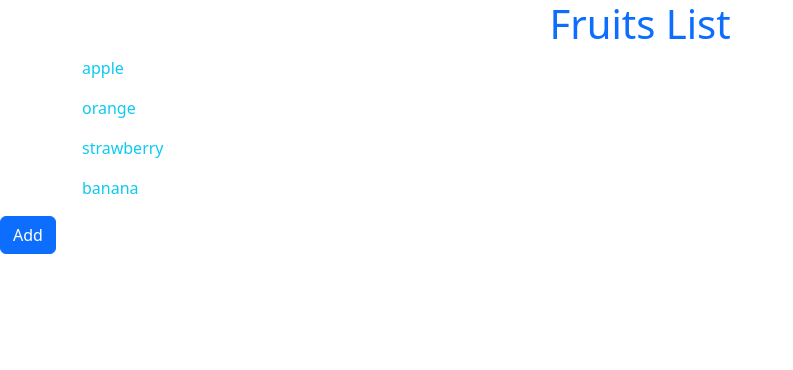
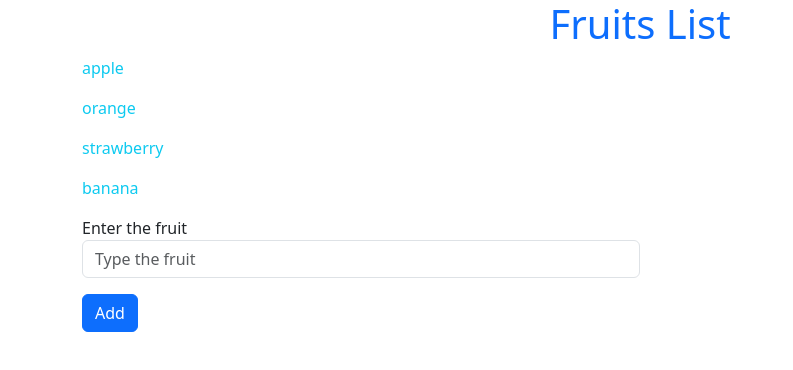
Before and after one commit to Reshmaasokan/my-vite-project, a React (Vite) app: page / in a window 1280 px wide. Shown: the top 370 px of the page, without its empty margins (0-793 px from the left). Built offline with nearby package versions, Linux system fonts and the light colour scheme.

Commit message:
add list

```diff
--- a/src/pages/Simple_loop/MainPage.jsx
+++ b/src/pages/Simple_loop/MainPage.jsx
@@ -4,26 +4,60 @@ export default function MainPage(){
 
   const[fruit,setFruit]=useState(['apple','orange','strawberry','banana'])
 
-  return(
+  const [newfruit,setNewfruit]=useState(" ")
+
+  const handlechange=(e)=>{
+        e.preventDefault()
+        const fieldName=e.target.name
+        const fieldValue=e.target.value
+        setNewfruit({
+         [fieldName]:fieldValue
+        }
+        )
+
+  }
+
+  const addfruit=()=>{
+    setFruit({
+      ...fruit
+      [newfruit]
+    })
+    setNewfruit("")
+  }
+
+  return (
     <>
+      <div className="text-center text-primary h1">Fruits List</div>
 
-    <div className="text-center text-primary h1">Fruits List</div>
+      <div className="container text-info">
+        {fruit.map((value, index) => {
+          return <p key={index}>{value}</p>;
+        })}
+      </div>
 
-    <div className="container text-info">{fruit.map((value,index)=>{
-      return(
-        <p key={index}>{value}</p>
-      )
-      })}
+      <div>
 
-    </div>
+        <div className="container">
+          <span><label className="label-form">Enter the fruit</label></span>
+          <span><input
+            type="text"
+            className="form-control w-50"
+            name="newfruit"
+            placeholder="Type the fruit"
+            onChange={handlechange}
+          /></span>
 
-    <div className="btn btn-primary" onClick={()=>{
-      setFruit({
-        ...fruit,
-        mango
-      })
-    }}>Add</div>
+        <div
+          className="btn btn-primary mt-3"
+          onClick={addfruit}
+        >
+          Add
+        </div>
 
+        </div>
+
+
+      </div>
     </>
-  )
+  );
 }
```
